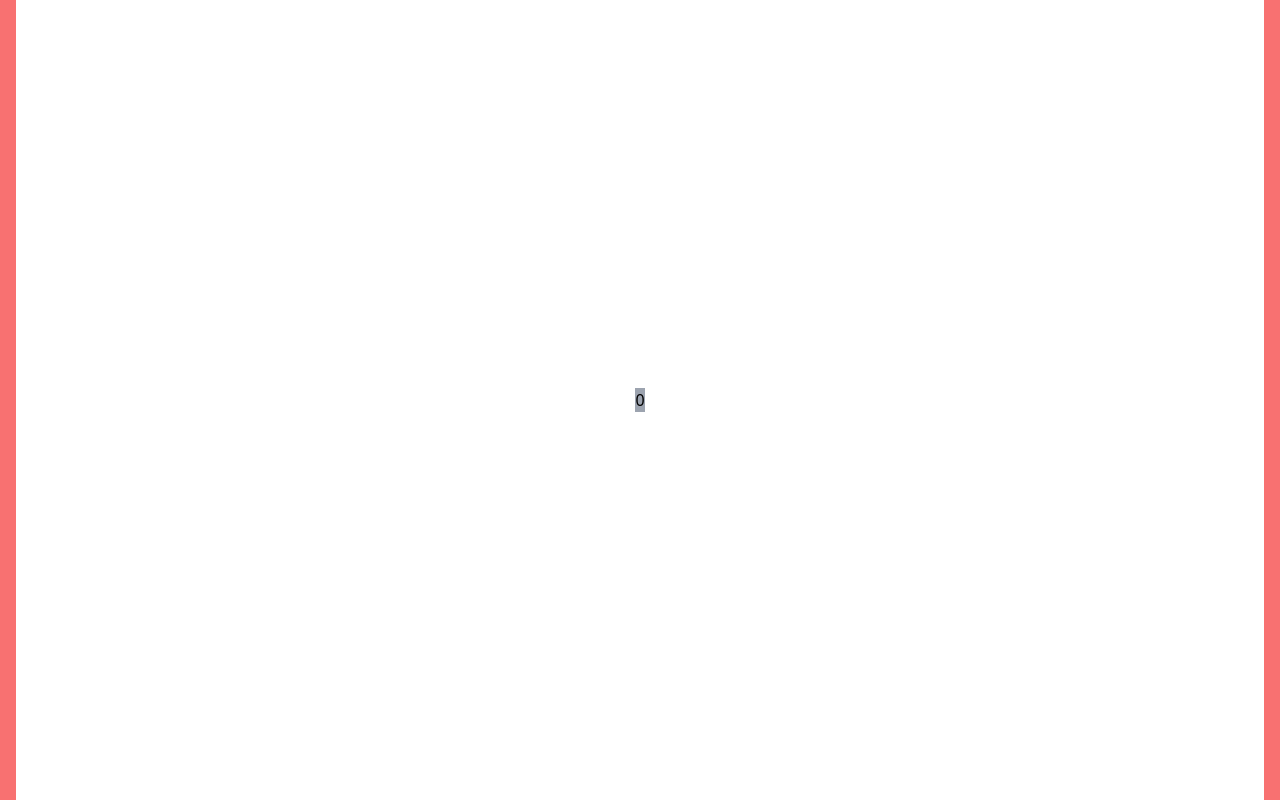
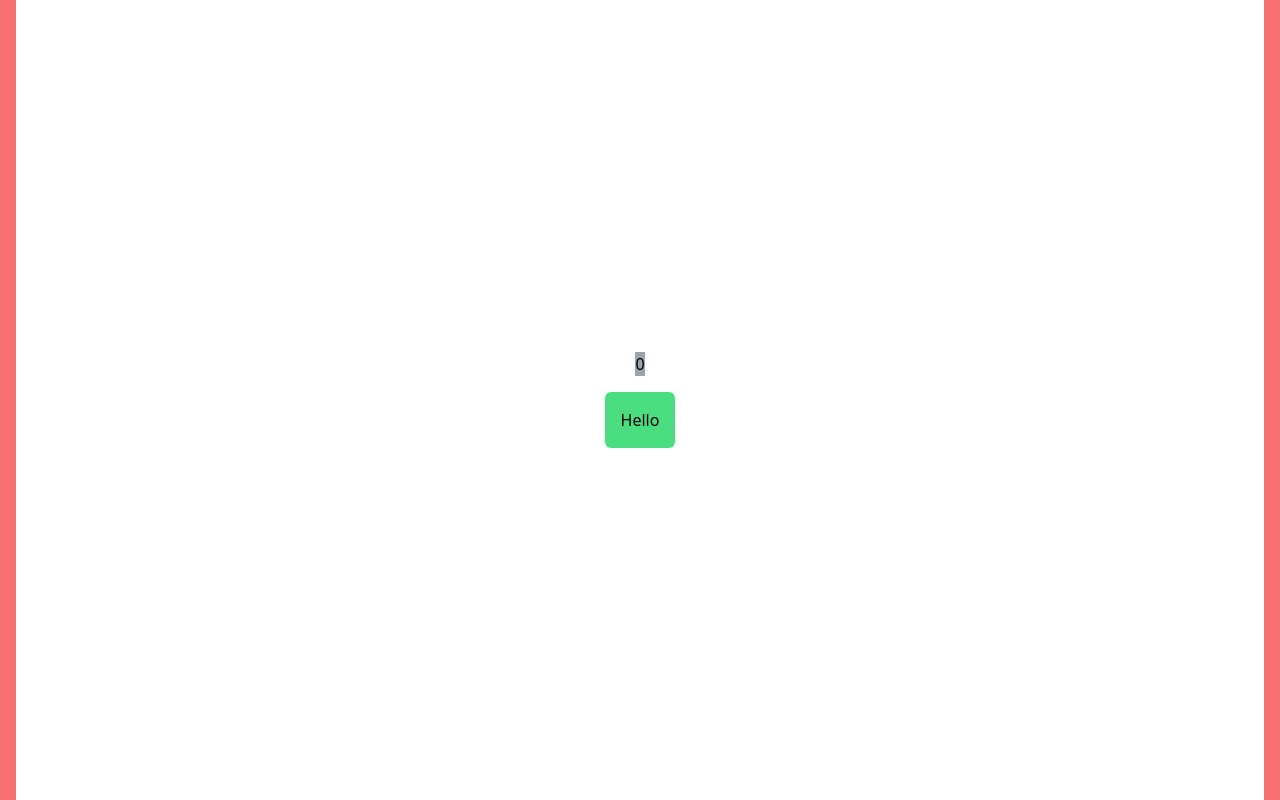
Before and after one commit to Geeknerd1337/SightLine, a Next.js app in the folder Frontend/inclusive-play/: page / in a window 1280 px wide. Built offline with nearby package versions, Linux system fonts and the light colour scheme.

Commit message:
rounded card test
making a rounded card

```diff
--- /dev/null
+++ b/Frontend/inclusive-play/src/components/RoundedCard.tsx
@@ -0,0 +1,11 @@
+interface CardProps {
+    text: string
+}
+
+export default function RoundedCard(props: CardProps){
+    return (
+      <div className="relative bg-green-400 rounded-md p-4">
+        {props.text}
+      </div>
+    )
+}
--- a/Frontend/inclusive-play/src/views/HomeView.tsx
+++ b/Frontend/inclusive-play/src/views/HomeView.tsx
@@ -1,4 +1,5 @@
 import ExampleButton from "@/components/ExampleButton"
+import RoundedCard from "@/components/RoundedCard"
 import { useState, useEffect } from "react"
 
 export default function HomeView(){
@@ -17,6 +18,9 @@ export default function HomeView(){
                     setCount(count + 1);
                 }
             } />
+
+            <RoundedCard text = 'Hello'/>
         </div>
     )
+
 }
```
